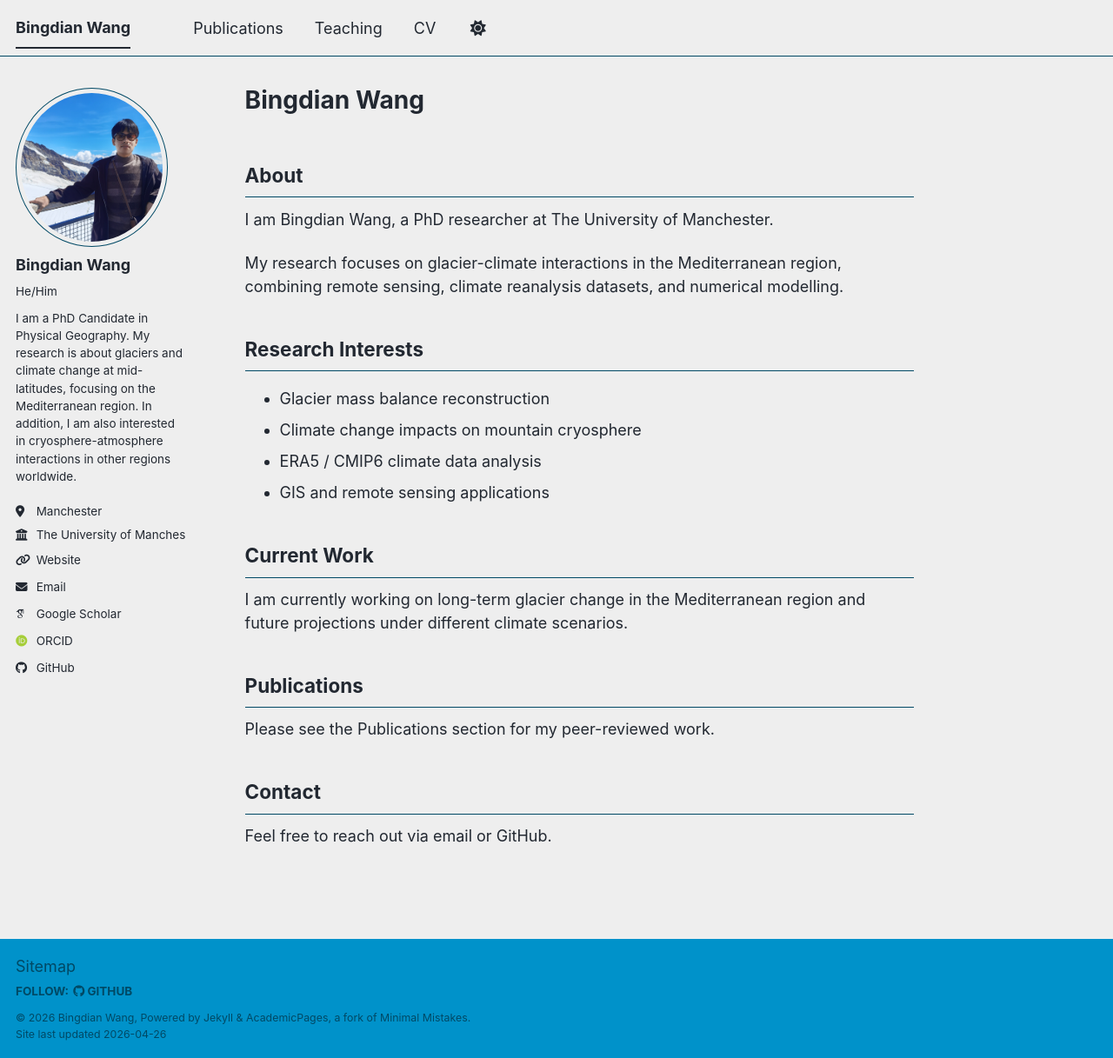
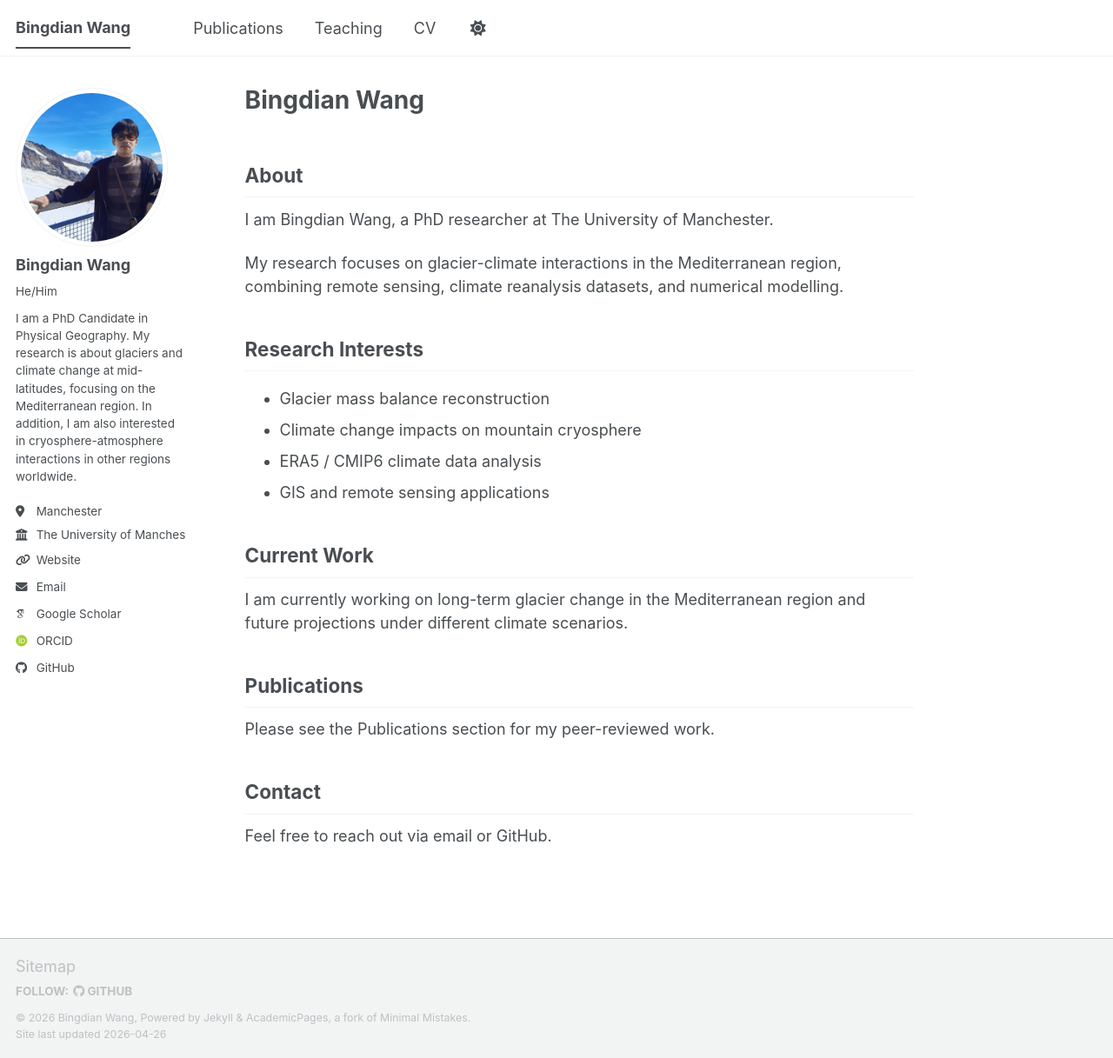
Before and after one commit to zero-gin/zero-gin.github.io, a Jekyll site: the page built from _pages/about.md, in a window 1280 px wide and 1217 px high. Shown: the whole window at 87% size. Built offline with Jekyll 4.4.1, drawn with Linux system fonts in a browser that asks for light colours; some web fonts are replaced; a script bundle is joined from its source files by our own code; library files that are not in the unit come from our copies; a file with an impossible date is left out.

Commit message:
Update _config.yml

```diff
--- a/_config.yml
+++ b/_config.yml
@@ -8,12 +8,12 @@
 
 # Basic Site Settings
 locale                   : "en-US"
-site_theme               : "air" # The available themes options are "default", "air", "sunrise", "mint", "dirt" and "contrast"
+site_theme               : "default" # The available themes options are "default", "air", "sunrise", "mint", "dirt" and "contrast"
 title                    : "Bingdian Wang"
 title_separator          : "-"
 name                     : &name "Bingdian Wang"
 description              : &description "PhD Candidate in Physical Geography"   # Update this with a general description of your site, this is the default if not overridden by a page
-url                      : 'https://zero-gin.github.io' # The base hostname & protocol for your site e.g. "https://[your GitHub username].github.io",
+url                      : https://zero-gin.github.io # The base hostname & protocol for your site e.g. "https://[your GitHub username].github.io",
                                                            # or if you already have some other page hosted on Github then use "https://[your GitHub username].github.io/[Your Repo Name]"
 baseurl                  : "" # the subpath of your site, e.g. "/blog"
 repository               : "zero-gin/zero-gin.github.io"
```
